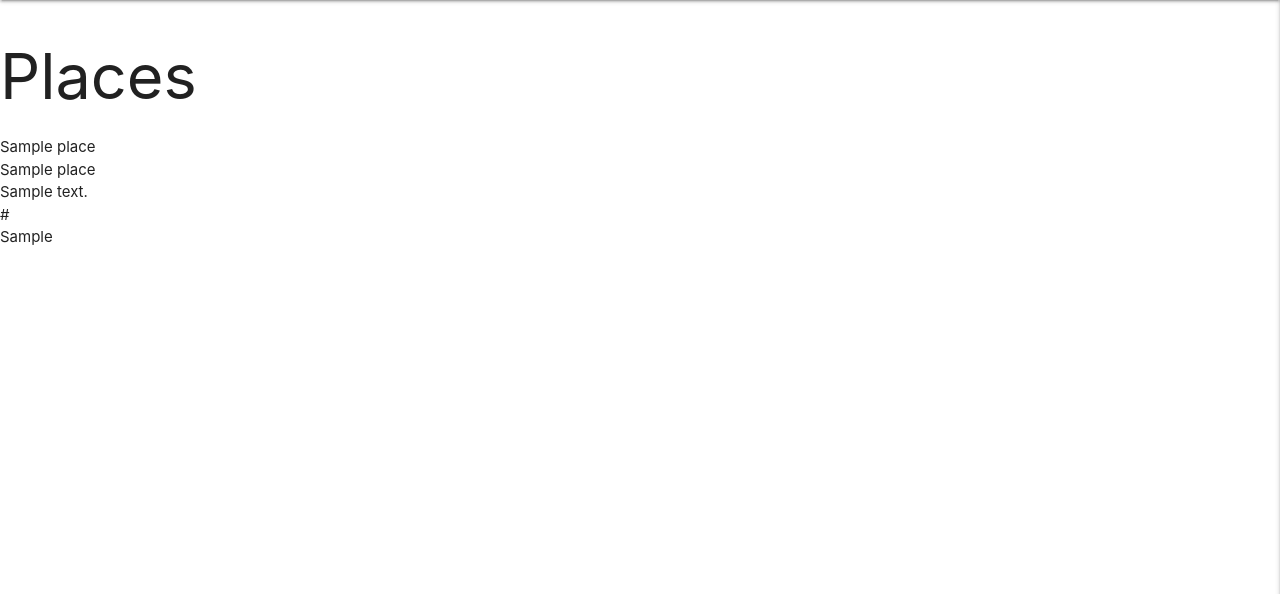
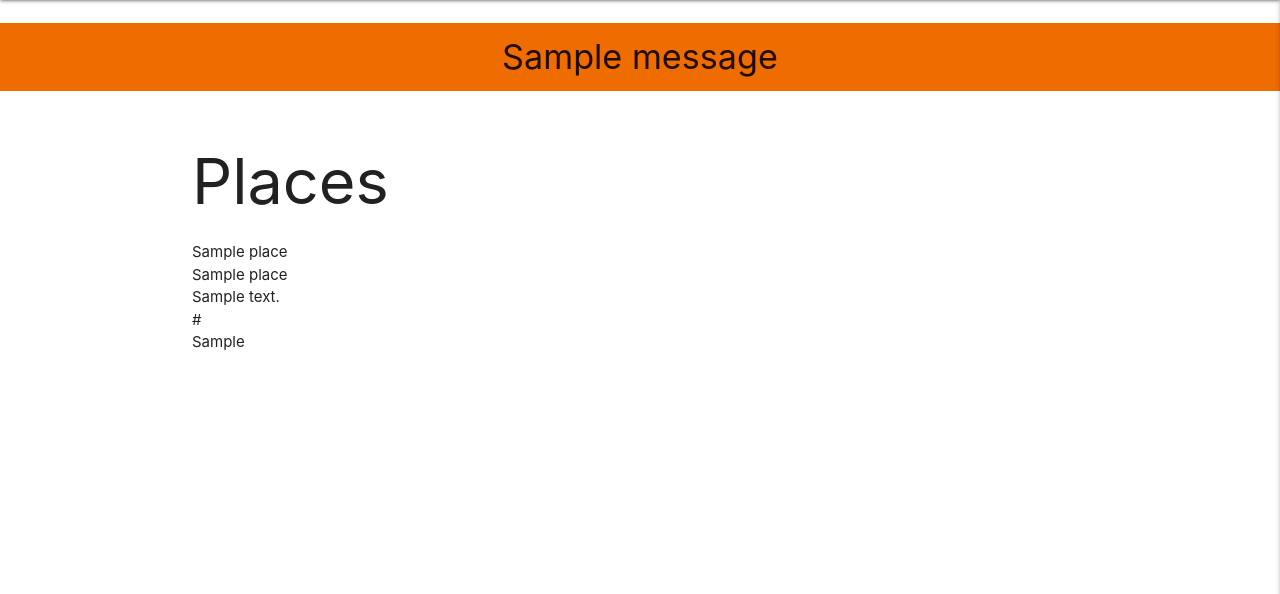
Before and after one commit to andersfalt/milestone-3, a Flask app: page / in a window 1280 px wide. Shown: the part 64-658 px from the top of the page. Run offline with Flask 2, Linux system fonts and the light colour scheme; one stand-in notice (Sample message) is shown; a database or web service that is not in the repository returns one stand-in record (values such as "Sample title"); some libraries are stand-ins or nearby versions.

Commit message:
Add registration

```diff
--- a/app.py
+++ b/app.py
@@ -46,7 +46,7 @@ def register():
         # put the new user into 'session' cookie
         session["user"] = request.form.get("username").lower()
         flash("Registration Successful!")
-        return redirect(url_for("profile", username=session["user"]))
+    return render_template("register.html")
 
     return render_template("register.html")
 
--- /dev/null
+++ b/static/css/style.css
@@ -0,0 +1,3 @@
+.flashes h4 {
+    line-height: 2;
+}
--- a/templates/base.html
+++ b/templates/base.html
@@ -43,8 +43,23 @@
         </ul>
     </header>
 
-    {% block content %}
-    {% endblock %}
+    <section>
+        <!-- flash messages -->
+        {% with messages = get_flashed_messages() %}
+        {% if messages %}
+        {% for message in messages %}
+        <div class="row flashes">
+            <h4 class="orange darken-3 center-align">{{ message }}</h4>
+        </div>
+        {% endfor %}
+        {% endif %}
+        {% endwith %}
+    </section>
+    <main class="container">
+        {% block content %}
+        {% endblock %}
+    </main>
+
 
     <script src="https://code.jquery.com/jquery-3.5.1.min.js"
         integrity="sha256-9/aliU8dGd2tb6OSsuzixeV4y/faTqgFtohetphbbj0=" crossorigin="anonymous"></script>
```
